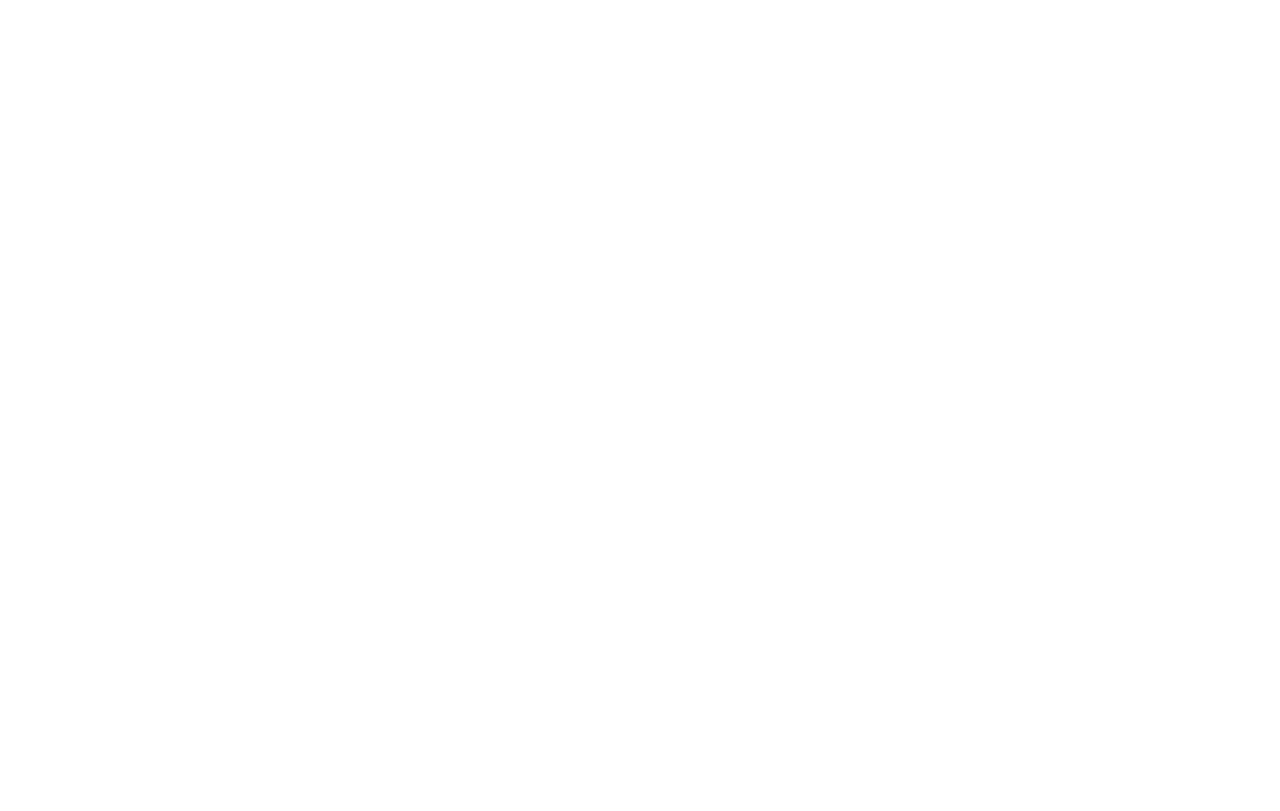
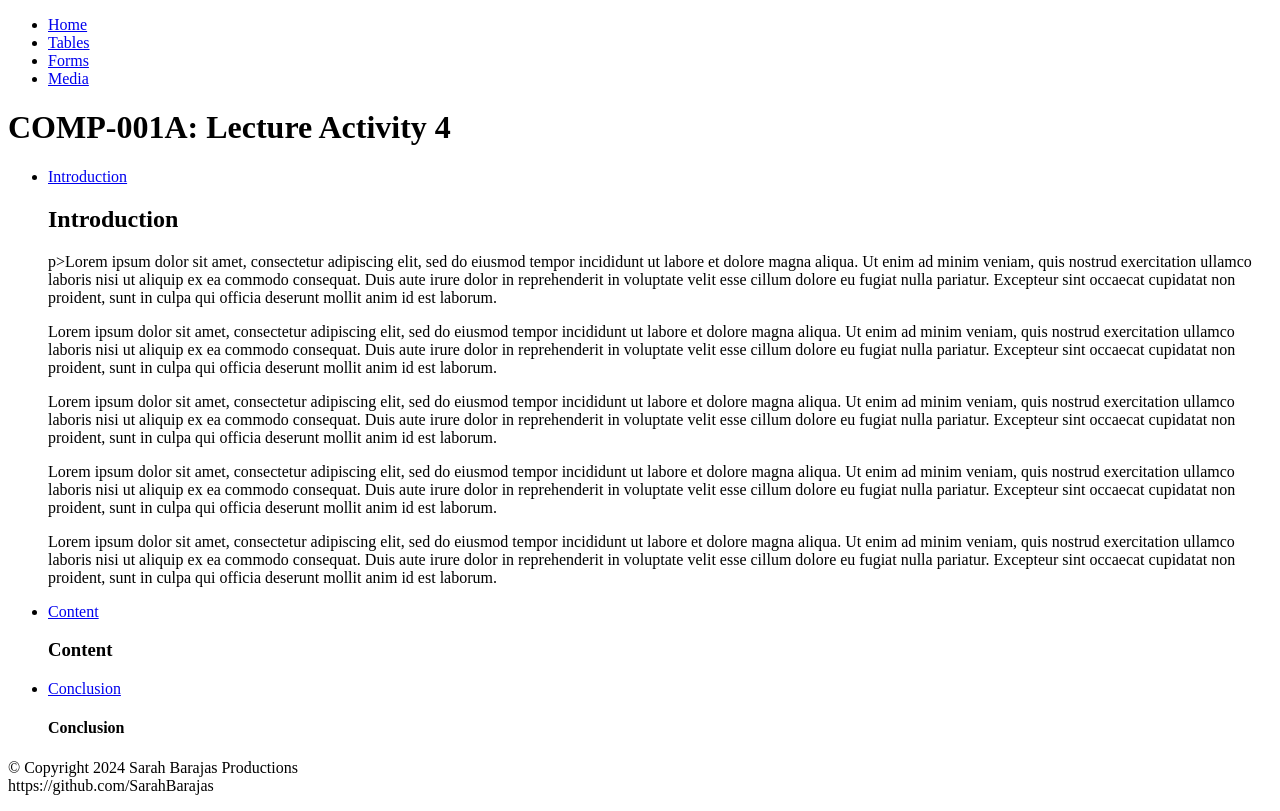
Before and after one commit to SarahBarajas/COMP001A.LectureActivity4, a plain HTML site: page index.html in a window 1280 px wide. Drawn offline with Linux system fonts and the light colour scheme.

Commit message:
secondary menu links

```diff
--- a/index.html
+++ b/index.html
@@ -0,0 +1,43 @@
+<!DOCTYPE html>
+<html lang="en">
+<head>
+    <meta charset="UTF-8">
+    <meta name="viewport" content="width=device-width, initial-scale=1.0">
+    <title>PBS Kids</title>
+</head>
+<body>
+    <header>
+        <nav>
+            <ul>
+                <li><a href= "index.html" target=_self>Home</a></li>
+                <li><a href= "tables.html" target=_self>Tables</a></li>
+                <li><a href= "forms.html" target=_self>Forms</a></li>
+                <li><a href= "media.html" target=_self>Media</a></li>
+            </ul>
+        </nav>
+        <h1>COMP-001A: Lecture Activity 4</h1>
+        <main>
+            <!--secondary menu links-->
+            <ul>
+                <!--link to the 'intro' section-->
+                <li><a href="#intro">Introduction</a></li>
+                <h2>Introduction</h2>
+                p>Lorem ipsum dolor sit amet, consectetur adipiscing elit, sed do eiusmod tempor incididunt ut labore et dolore magna aliqua. Ut enim ad minim veniam, quis nostrud exercitation ullamco laboris nisi ut aliquip ex ea commodo consequat. Duis aute irure dolor in reprehenderit in voluptate velit esse cillum dolore eu fugiat nulla pariatur. Excepteur sint occaecat cupidatat non proident, sunt in culpa qui officia deserunt mollit anim id est laborum.</p>
+                <p>Lorem ipsum dolor sit amet, consectetur adipiscing elit, sed do eiusmod tempor incididunt ut labore et dolore magna aliqua. Ut enim ad minim veniam, quis nostrud exercitation ullamco laboris nisi ut aliquip ex ea commodo consequat. Duis aute irure dolor in reprehenderit in voluptate velit esse cillum dolore eu fugiat nulla pariatur. Excepteur sint occaecat cupidatat non proident, sunt in culpa qui officia deserunt mollit anim id est laborum.</p>
+                <p>Lorem ipsum dolor sit amet, consectetur adipiscing elit, sed do eiusmod tempor incididunt ut labore et dolore magna aliqua. Ut enim ad minim veniam, quis nostrud exercitation ullamco laboris nisi ut aliquip ex ea commodo consequat. Duis aute irure dolor in reprehenderit in voluptate velit esse cillum dolore eu fugiat nulla pariatur. Excepteur sint occaecat cupidatat non proident, sunt in culpa qui officia deserunt mollit anim id est laborum.</p>
+                <p>Lorem ipsum dolor sit amet, consectetur adipiscing elit, sed do eiusmod tempor incididunt ut labore et dolore magna aliqua. Ut enim ad minim veniam, quis nostrud exercitation ullamco laboris nisi ut aliquip ex ea commodo consequat. Duis aute irure dolor in reprehenderit in voluptate velit esse cillum dolore eu fugiat nulla pariatur. Excepteur sint occaecat cupidatat non proident, sunt in culpa qui officia deserunt mollit anim id est laborum.</p>
+                <p>Lorem ipsum dolor sit amet, consectetur adipiscing elit, sed do eiusmod tempor incididunt ut labore et dolore magna aliqua. Ut enim ad minim veniam, quis nostrud exercitation ullamco laboris nisi ut aliquip ex ea commodo consequat. Duis aute irure dolor in reprehenderit in voluptate velit esse cillum dolore eu fugiat nulla pariatur. Excepteur sint occaecat cupidatat non proident, sunt in culpa qui officia deserunt mollit anim id est laborum.</p>
+                <!--link to the 'content' section-->
+                <li><a href="#content">Content</a></li>
+                <h3>Content</h3>
+                <!--link to the 'conclusion' section-->
+                <li><a href="#conclusion">Conclusion</a></li>
+                <h4>Conclusion</h4>
+
+
+            </ul>
+        </main>
+        <footer>
+            <p>&copy; Copyright 2024 Sarah Barajas Productions <br>
+                https://github.com/SarahBarajas</p>
+        </footer>
```
Also changed, not shown: media.html (+1 -1 lines).
